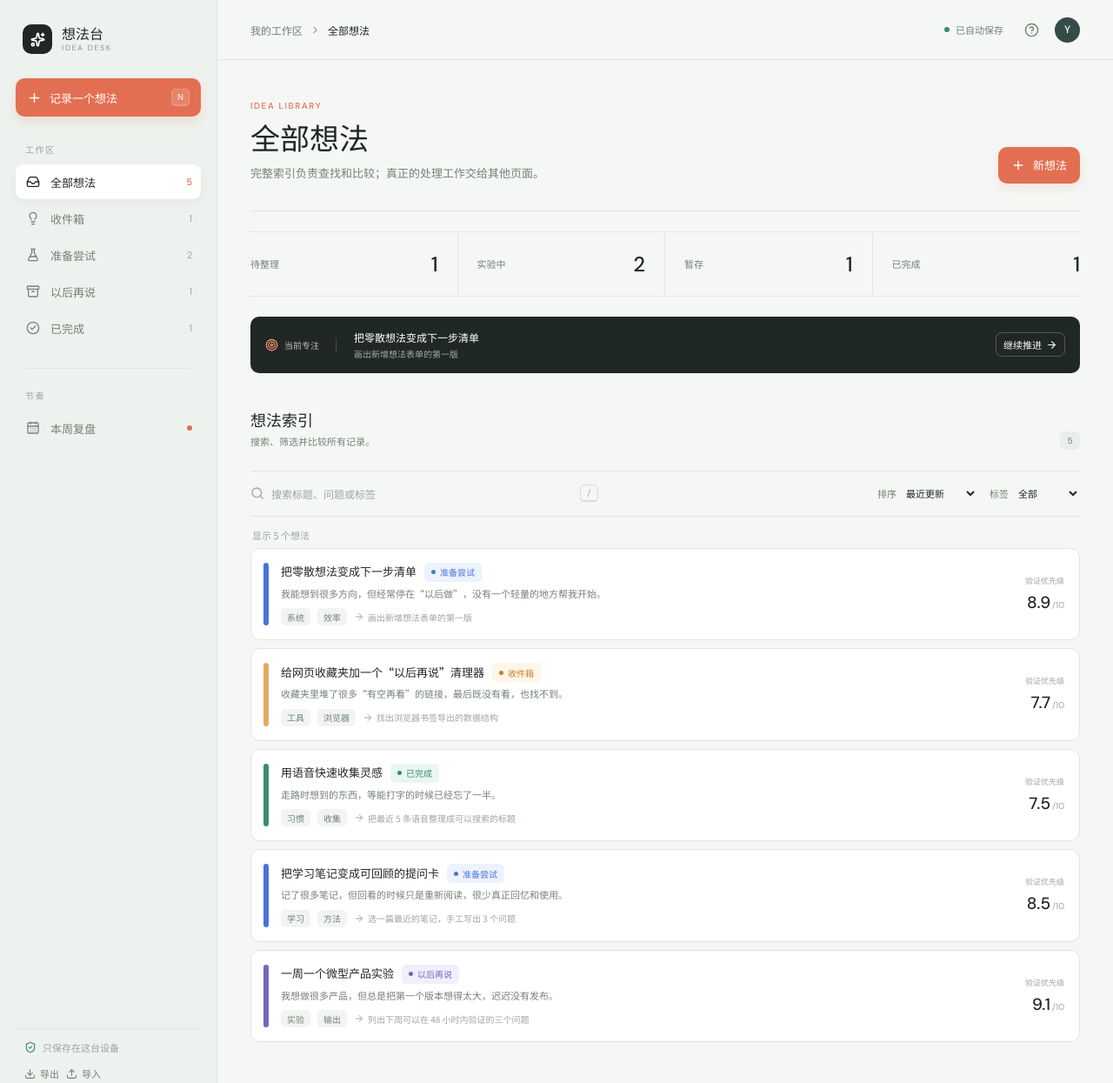
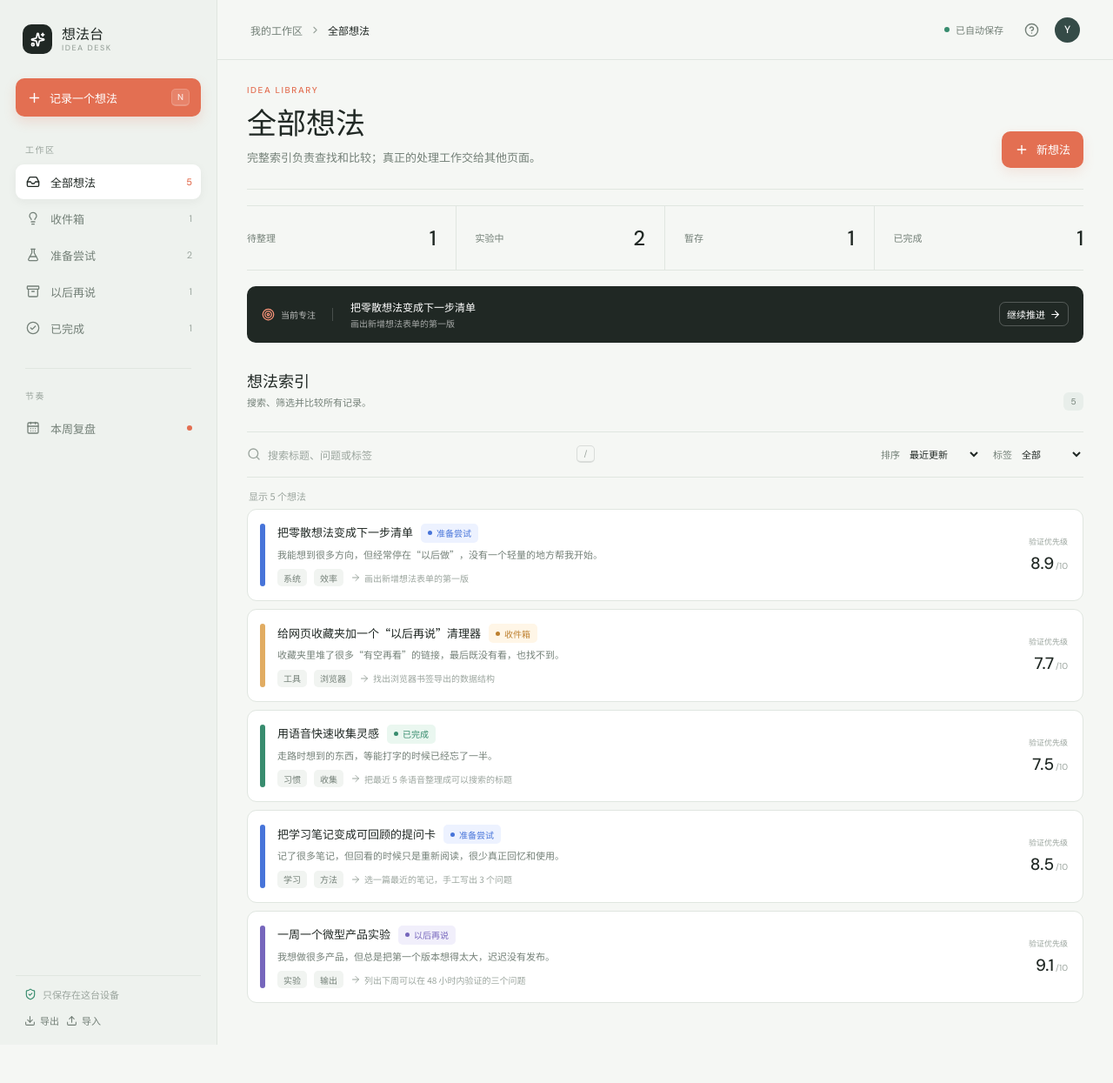
Before and after one commit to Yang-sd/idea-workbench, a plain HTML site: page index.html in a window 1280 px wide. Shown: the top 1245 px of the page at 87% size. After the commit the page ends 1201 px from the top, so only its background shows below. Drawn offline with nearby package versions, Linux system fonts and the light colour scheme.

Commit message:
Tighten desktop layout

```diff
--- a/styles.css
+++ b/styles.css
@@ -132,7 +132,7 @@ kbd { display: inline-flex; align-items: center; justify-content: center; min-wi
 
 .avatar { display: grid; place-items: center; width: 29px; height: 29px; color: #fff; background: #354b47; border-radius: 50%; font-family: "DM Sans", sans-serif; font-size: 12px; font-weight: 500; }
 
-.workspace { max-width: 1120px; margin: 0 auto; padding: 48px 38px 64px; }
+.workspace { width: 100%; max-width: 1560px; margin: 0 auto; padding: 30px 34px 48px; }
 
 .page-heading { display: flex; align-items: flex-end; justify-content: space-between; gap: 30px; }
 
@@ -348,7 +348,7 @@ h2 { margin-bottom: 7px; font-size: 20px; font-weight: 500; line-height: 1.3; }
 
 .score-value small { color: var(--muted-2); font-size: 10px; font-weight: 400; }
 
-.empty-list { display: grid; justify-items: center; padding: 54px 22px; text-align: center; border: 1px dashed var(--line-strong); border-radius: 11px; }
+.empty-list { display: grid; justify-items: center; padding: 40px 22px; text-align: center; border: 1px dashed var(--line-strong); border-radius: 11px; }
 
 .empty-list-icon { display: grid; place-items: center; width: 48px; height: 48px; margin-bottom: 15px; color: var(--muted); background: #edf1ed; border-radius: 14px; }
 
@@ -452,7 +452,7 @@ select.text-input { cursor: pointer; }
 
 .experiment-status select { color: #8c5b4c; background: rgba(255,255,255,.62); border-color: #f4d6ca; }
 
-.route-header { display: flex; align-items: flex-end; justify-content: space-between; gap: 30px; padding-bottom: 31px; border-bottom: 1px solid var(--line); }
+.route-header { display: flex; align-items: flex-end; justify-content: space-between; gap: 30px; padding-bottom: 24px; border-bottom: 1px solid var(--line); }
 
 .route-title { max-width: none; margin: 0 0 9px; font-size: 34px; letter-spacing: 0; line-height: 1.2; }
 
@@ -464,7 +464,7 @@ select.text-input { cursor: pointer; }
 
 .page-count strong { margin-right: 3px; color: var(--ink); font-family: "DM Sans", sans-serif; font-size: 26px; font-weight: 500; }
 
-.summary-strip { display: grid; grid-template-columns: repeat(4, 1fr); margin-top: 23px; border-top: 1px solid var(--line); border-bottom: 1px solid var(--line); }
+.summary-strip { display: grid; grid-template-columns: repeat(4, 1fr); margin-top: 18px; border-top: 1px solid var(--line); border-bottom: 1px solid var(--line); }
 
 .summary-strip a { display: flex; align-items: center; justify-content: space-between; min-height: 73px; padding: 0 22px; color: var(--muted); border-right: 1px solid var(--line); font-size: 11px; text-decoration: none; transition: background .16s ease; }
 
@@ -476,7 +476,7 @@ select.text-input { cursor: pointer; }
 
 .summary-strip strong { color: var(--ink); font-family: "DM Sans", sans-serif; font-size: 24px; font-weight: 500; }
 
-.focus-ribbon { display: grid; grid-template-columns: auto minmax(0, 1fr) auto; align-items: center; gap: 20px; margin-top: 23px; padding: 15px 17px; background: var(--ink); border-radius: 10px; color: #fff; }
+.focus-ribbon { display: grid; grid-template-columns: auto minmax(0, 1fr) auto; align-items: center; gap: 20px; margin-top: 18px; padding: 15px 17px; background: var(--ink); border-radius: 10px; color: #fff; }
 
 .focus-ribbon-label { display: flex; align-items: center; gap: 7px; padding-right: 19px; border-right: 1px solid rgba(255,255,255,.18); color: rgba(255,255,255,.7); font-size: 10px; }
 
@@ -494,7 +494,7 @@ select.text-input { cursor: pointer; }
 
 .focus-ribbon .mini-button:hover { color: var(--ink); }
 
-.route-section { margin-top: 42px; }
+.route-section { margin-top: 32px; }
 
 .section-heading { display: flex; align-items: flex-end; justify-content: space-between; gap: 20px; margin-bottom: 17px; }
 
@@ -502,7 +502,7 @@ select.text-input { cursor: pointer; }
 
 .section-heading p { margin: 0; color: var(--muted); font-size: 11px; line-height: 1.6; }
 
-.quick-capture { margin-top: 25px; padding: 20px 22px; background: var(--paper); border: 1px solid var(--line); border-radius: 11px; box-shadow: var(--shadow-small); }
+.quick-capture { margin-top: 19px; padding: 18px 20px; background: var(--paper); border: 1px solid var(--line); border-radius: 11px; box-shadow: var(--shadow-small); }
 
 .quick-capture form { display: grid; grid-template-columns: auto minmax(170px, .45fr) minmax(280px, 1fr); align-items: center; gap: 14px; }
 
```
